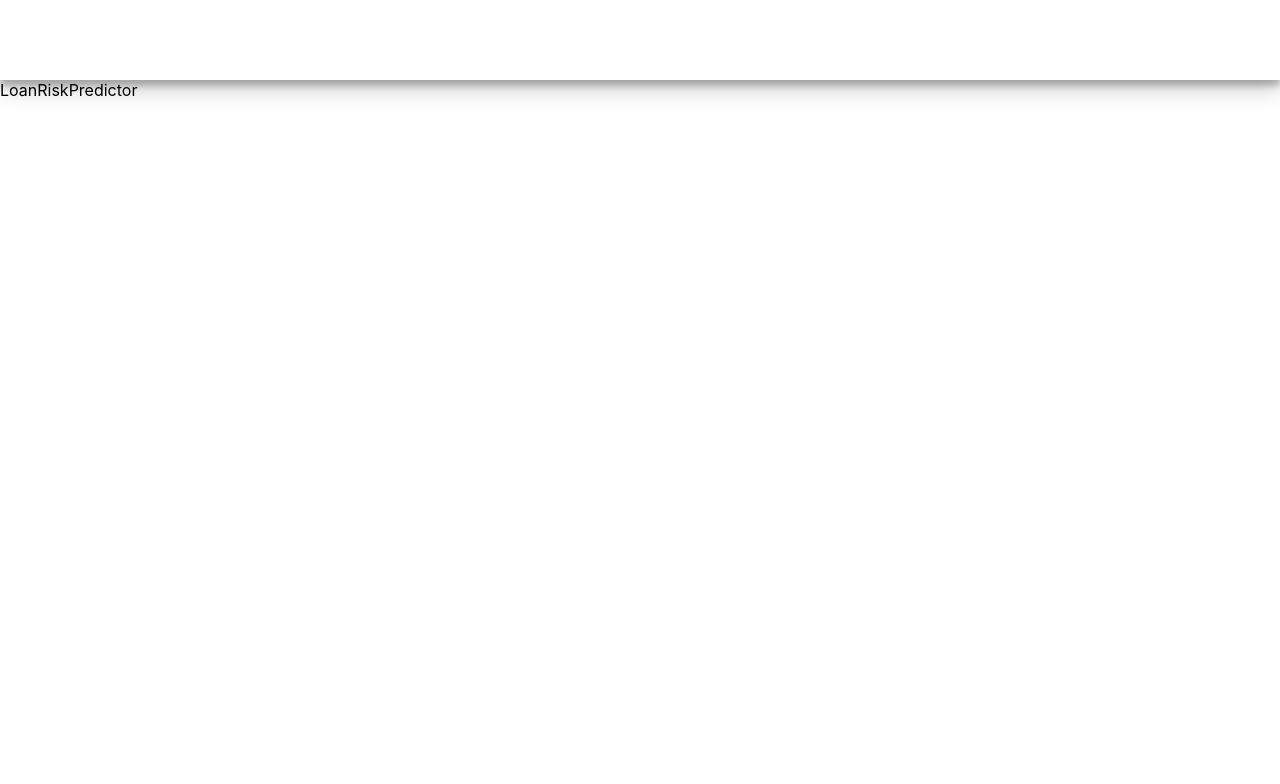
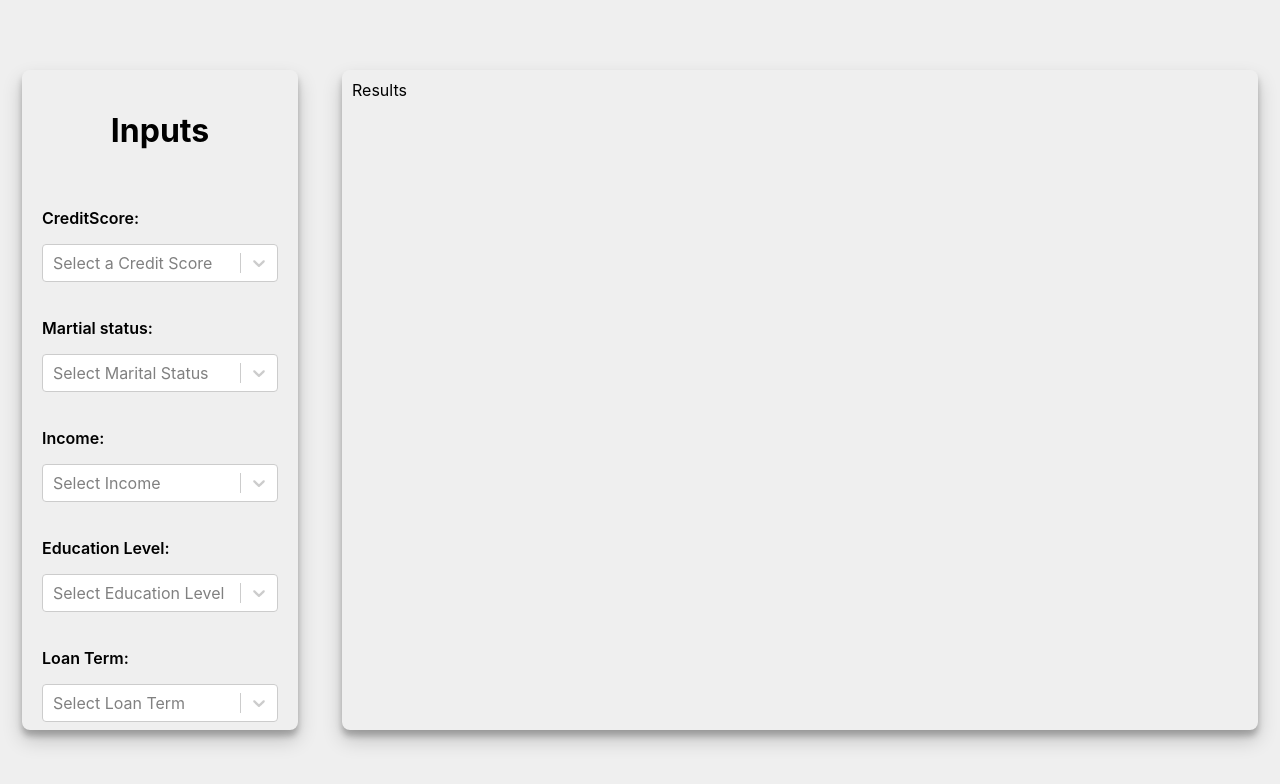
Before and after one commit to SacHacks5-0/App, a React (Create React App) app in the folder finguard/: page / in a window 1280 px wide. Shown: the top 784 px of the page. Built offline with nearby package versions, Linux system fonts and the light colour scheme.

Commit message:
input screen

```diff
--- a/finguard/package.json
+++ b/finguard/package.json
@@ -9,7 +9,8 @@
     "react": "^18.2.0",
     "react-dom": "^18.2.0",
     "react-router-dom": "^6.18.0",
-    "react-scripts": "5.0.1"
+    "react-scripts": "5.0.1",
+    "react-select": "^5.7.7"
   },
   "scripts": {
     "start": "react-scripts start",
--- a/finguard/src/components/LoanRiskPredictor.css
+++ b/finguard/src/components/LoanRiskPredictor.css
@@ -1,13 +1,76 @@
-.main-c{
+ .main-c{
     height: 100vh;
     width: 100vw;
     --main-padding: 10px;
     --main-border: 8px;
     --main-shadow: 0px 10px 20px rgba(0, 0, 0, 0.19), 0px 6px 6px rgba(0, 0, 0, 0.23);
+    display: flex;
+    align-items: center;
+    justify-content: space-around;
+    background-color: #EFEFEF;
+    @media(max-width: 1000px){
+        flex-direction: column;
+    }
 }
+
 
 .header{
     width: 100vw;
     height: 10vh;
     box-shadow: var(--main-shadow);
 }
+
+.input-commands{
+    width: 20%;
+    height: 80%;
+    overflow: hidden;
+    border-radius: var(--main-border);
+    box-shadow: var(--main-shadow);
+    padding: var(--main-padding);
+    @media(max-width: 1000px){
+        width: 90%;
+        overflow-y: visible; /* Disable the scrollbar on smaller screens */
+    }
+
+}
+.info-con{
+    padding: var(--main-padding);
+    margin: 0;
+    display: flex;
+    flex-direction: column;
+
+  @media (max-width: 768px) {
+    .info-con {
+      width: 100%;
+    }
+  }
+
+}
+.input-commands h1{
+    display: flex;
+    flex-direction: column;
+    align-items: center;
+}
+.input-commands p{
+    font-weight: 600;
+}
+.Calculate{
+    cursor: pointer;
+}
+.btn-con{
+    width: 100%;
+    display: flex;
+    align-items: center;
+    justify-content: center;
+}
+
+.result{
+    width: 70%;
+    height: 80%;
+    border-radius: var(--main-border);
+    box-shadow: var(--main-shadow);
+    padding: var(--main-padding);
+    @media(max-width: 1000px){
+        width: 90%;
+    }
+}
--- a/finguard/src/components/LoanRiskPredictor.js
+++ b/finguard/src/components/LoanRiskPredictor.js
@@ -1,10 +1,144 @@
-import React from 'react'
+import React, { useState } from 'react'
 import './LoanRiskPredictor.css'
+import Select from 'react-select'
 function LoanRiskPredictor() {
+
+    const creditScores = [
+        { value: 'Excellent', label: '800+' },
+        { value: 'Good', label: '750-799' },
+        { value: 'Fair', label: '650-749' },
+        { value: 'Poor', label: '550-649' },
+        { value: 'Bad', label: '(Below 549)'}
+      ];
+      const [selectedScore, setSelectedScore] = useState(null);
+
+      const handleScoreChange = (selectedOption) => {
+        setSelectedScore(selectedOption);
+      };
+
+      const maritalStatusOptions = [
+        { value: 'single', label: 'Single' },
+        { value: 'married', label: 'Married' },
+        // Add more options as needed
+      ];
+      const [selectedMaritalStatus, setSelectedMaritalStatus] = useState(null);
+
+      const incomeOptions = [
+        { value: '30-40K', label: '30,000 - 40,000' },
+        { value: '50-75K', label: '50,000 - 75,000' },
+        { value: '100-150K', label: '100,000 - 150,000' },
+        { value: '150-250K', label: '150,000 - 250,000' },
+        { value: '250K+', label: '250,000+' },
+      ];
+
+      const [selectedIncome, setSelectedIncome] = useState(null);
+
+      const educationLevelOptions = [
+        { value: 'highschool', label: 'High School' },
+        { value: 'bachelor', label: 'Bachelor' },
+        { value: 'master', label: 'Master' },
+        { value: 'phd', label: 'Ph.D.' },
+        // Add more options as needed
+      ];
+      const [selectedEducationLevel, setSelectedEducationLevel] = useState(null);
+
+
+      const loanTermOptions = [
+        { value: '5', label: '5 years'},
+        { value: '10', label: '10 years'},
+        { value: '15', label: '15 years' },
+        { value: '30', label: '30 years' },
+        // Add more options as needed
+      ];
+      const [selectedLoanTerm, setSelectedLoanTerm] = useState(null);
+
+
+      // when calculate is clicked
+      const handleCalculate = () => {
+        // You can access the selected values from the state variables
+        console.log('Selected Credit Score:', selectedScore);
+        console.log('Selected Marital Status:', selectedMaritalStatus);
+        console.log('Selected Income:', selectedIncome);
+        console.log('Selected Education Level:', selectedEducationLevel);
+        console.log('Selected Loan Term:', selectedLoanTerm);
+
+        // You can perform calculations or any other logic here with the selected data
+      };
+
   return (
     <div className="main-c">
-        <header className="header"></header>
-        LoanRiskPredictor
+        {/* <header className="header"></header> */}
+        <div className="input-commands">
+            <div className="info-con">
+                <h1>Inputs</h1>
+            </div>
+
+            <div className="info-con">
+                <p>CreditScore:</p>
+                <Select
+                 value={selectedScore}
+                 onChange={handleScoreChange}
+                 options={creditScores}
+                 placeholder='Select a Credit Score'
+                />
+            </div>
+
+
+            <div className="info-con">
+                <p>Martial status:</p>
+                <Select
+                    value={selectedMaritalStatus}
+                    onChange={(selectedOption) => setSelectedMaritalStatus(selectedOption)}
+                    options={maritalStatusOptions}
+                    placeholder="Select Marital Status"
+                />
+            </div>
+
+            <div className="info-con">
+                <p>Income:</p>
+                <Select
+                    value={selectedIncome}
+                    onChange={(selectedOption) => setSelectedIncome(selectedOption)}
+                    options={incomeOptions}
+                    placeholder="Select Income"
+                />
+            </div>
+
+            <div className="info-con">
+                <p>Education Level:</p>
+                <Select
+                    value={selectedEducationLevel}
+                    onChange={(selectedOption) => setSelectedEducationLevel(selectedOption)}
+                    options={educationLevelOptions}
+                    placeholder="Select Education Level"
+                />
+            </div>
+
+            <div className="info-con">
+                <p>Loan Term:</p>
+                <Select
+                    value={selectedLoanTerm}
+                    onChange={(selectedOption) => setSelectedLoanTerm(selectedOption)}
+                    options={loanTermOptions}
+                    placeholder="Select Loan Term"
+                />
+            </div>
+
+            {/* <div className="info-con">
+                <p>Fico Score</p> credit and Fico are the same thing
+            </div> */}
+
+            <div className="btn-con">
+                <button className="Calculate" onClick={handleCalculate}>Calculate</button>
+            </div>
+
+
+
+
+
+
+        </div>
+        <div className="result">Results</div>
     </div>
 
   )
```
Also changed, not shown: finguard/src/components/Logo_Creator_Community1.png (added), 1 other file (tests, documents, lock files or other folders).
